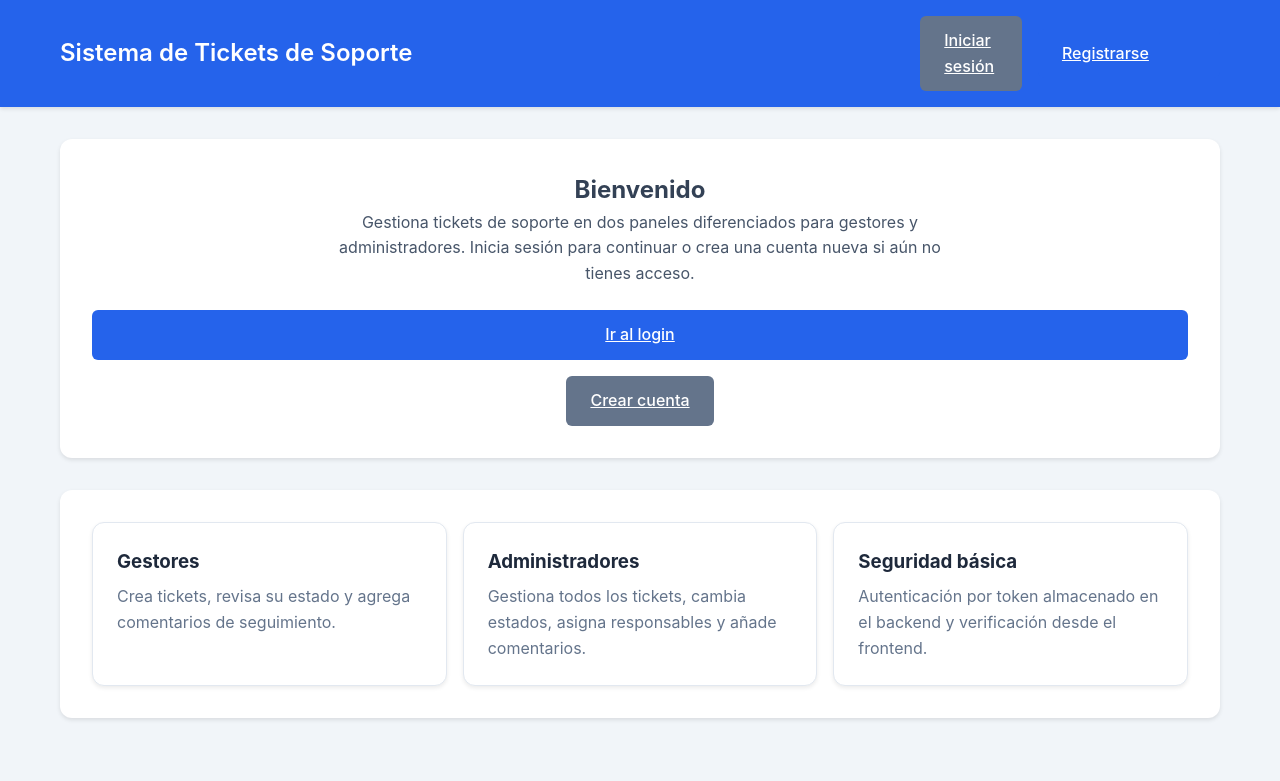
After one commit to Joel-Baez/a, a PHP site: page / in a window 1280 px wide. The commit adds this page. Shown: the top 781 px of the page. Run offline with PHP 8.4, Linux system fonts and the light colour scheme.

Commit message:
Add landing entry point for frontend

```diff
--- a/frontend/css/styles.css
+++ b/frontend/css/styles.css
@@ -239,6 +239,24 @@ body {
 .section-header h2 {
     color: var(--dark-color);
     font-size: 1.5rem;
+}
+
+/* === Generic cards (landing) === */
+.card {
+    background: white;
+    border: 1px solid var(--border-color);
+    border-radius: 12px;
+    padding: 1.5rem;
+    box-shadow: 0 2px 4px rgba(0,0,0,0.08);
+}
+
+.card h3 {
+    margin-bottom: 0.5rem;
+    color: var(--dark-color);
+}
+
+.card p {
+    color: var(--secondary-color);
 }
 
 .filters {
--- /dev/null
+++ b/frontend/index.html
@@ -0,0 +1,51 @@
+<!DOCTYPE html>
+<html lang="es">
+<head>
+    <meta charset="UTF-8">
+    <meta name="viewport" content="width=device-width, initial-scale=1.0">
+    <title>Sistema de Tickets - Inicio</title>
+    <link rel="stylesheet" href="css/styles.css">
+</head>
+<body>
+    <nav class="navbar">
+        <div class="nav-container">
+            <h1>Sistema de Tickets de Soporte</h1>
+            <div class="nav-right">
+                <a class="btn btn-secondary" href="login.html">Iniciar sesión</a>
+                <a class="btn btn-primary" href="register.html">Registrarse</a>
+            </div>
+        </div>
+    </nav>
+
+    <div class="container" style="padding-top: 2rem; padding-bottom: 2rem;">
+        <div class="section" style="text-align: center;">
+            <h2>Bienvenido</h2>
+            <p style="margin: 0 auto; max-width: 640px; color: #475569;">
+                Gestiona tickets de soporte en dos paneles diferenciados para gestores y administradores.
+                Inicia sesión para continuar o crea una cuenta nueva si aún no tienes acceso.
+            </p>
+            <div style="margin-top: 1.5rem; display: flex; gap: 1rem; justify-content: center; flex-wrap: wrap;">
+                <a class="btn btn-primary" href="login.html">Ir al login</a>
+                <a class="btn btn-secondary" href="register.html">Crear cuenta</a>
+            </div>
+        </div>
+
+        <div class="section" style="display: grid; gap: 1rem; grid-template-columns: repeat(auto-fit, minmax(220px, 1fr));">
+            <div class="card">
+                <h3>Gestores</h3>
+                <p>Crea tickets, revisa su estado y agrega comentarios de seguimiento.</p>
+            </div>
+            <div class="card">
+                <h3>Administradores</h3>
+                <p>Gestiona todos los tickets, cambia estados, asigna responsables y añade comentarios.</p>
+            </div>
+            <div class="card">
+                <h3>Seguridad básica</h3>
+                <p>Autenticación por token almacenado en el backend y verificación desde el frontend.</p>
+            </div>
+        </div>
+    </div>
+
+    <script src="js/auth.js"></script>
+</body>
+</html>
--- a/frontend/js/auth.js
+++ b/frontend/js/auth.js
@@ -26,8 +26,13 @@ function checkSession() {
     }
 }
 
-// Ejecutar al cargar la página de login o register
-if (window.location.pathname.includes('login.html') || window.location.pathname.includes('register.html')) {
+// Ejecutar al cargar la página de login, registro o la landing index
+if (
+    window.location.pathname.includes('login.html') ||
+    window.location.pathname.includes('register.html') ||
+    window.location.pathname.endsWith('/frontend/') ||
+    window.location.pathname.includes('index.html')
+) {
     checkSession();
 }
 
```
Also changed, not shown: README.md.
